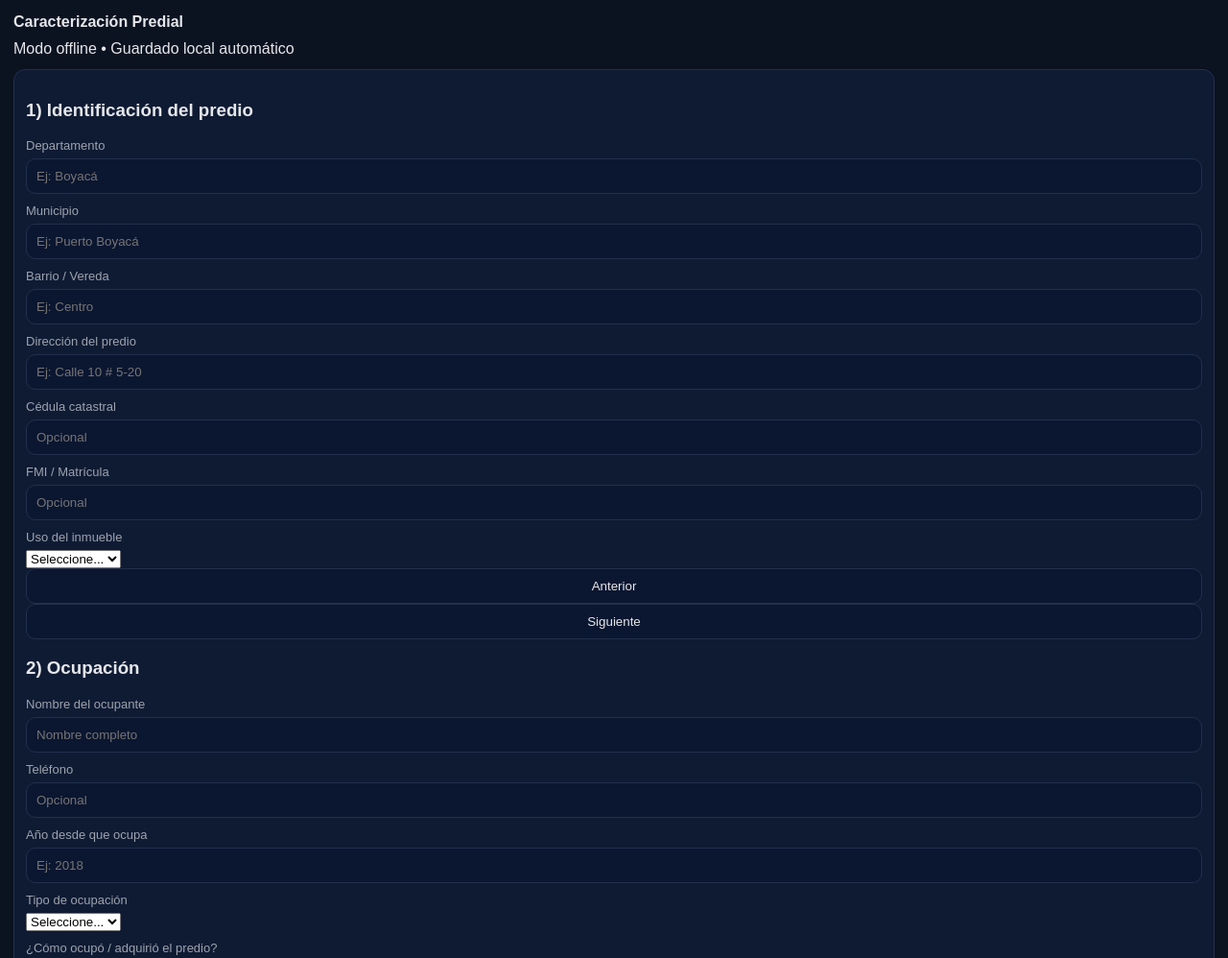
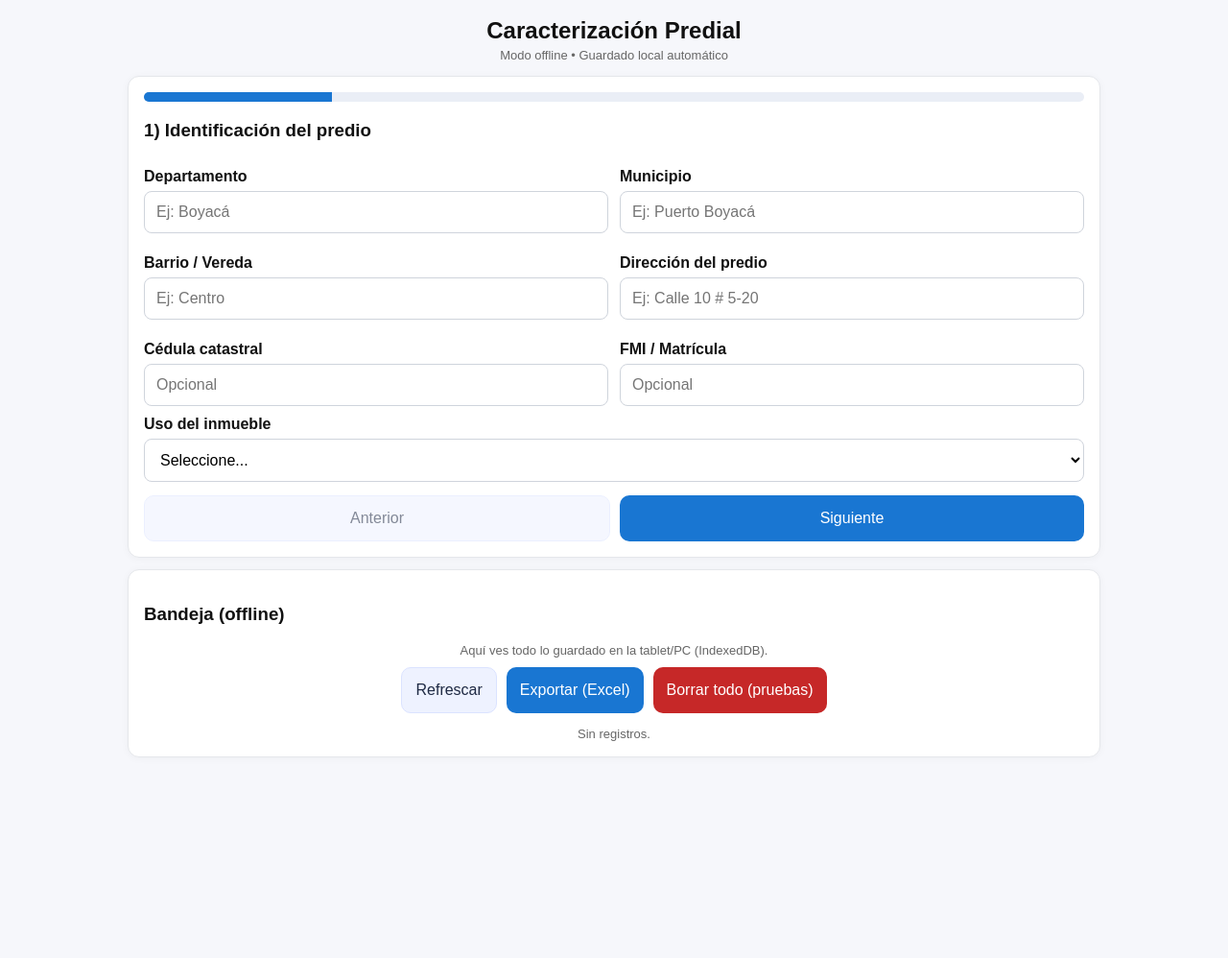
Before and after one commit to fmurillo70/titulacion-predial, a plain HTML site: page index.html in a window 1280 px wide. Shown: the top 998 px of the page at 96% size. After the commit the page ends 819 px from the top, so only its background shows below. Drawn offline with nearby package versions, Linux system fonts and the light colour scheme.

Commit message:
Add files via upload

```diff
--- a/app.js
+++ b/app.js
@@ -1,31 +1,12 @@
-// app.js (COMPLETO - Bandeja PRO FIX para GitHub Pages)
-// - No revienta si falta algún ID
-// - Espera DOM listo
-// - Maneja DB no lista aún
+// app.js (COMPLETO - Bandeja PRO)
 (() => {
   const $ = (id) => document.getElementById(id);
 
-  // Listener seguro: si el elemento no existe, no hace nada
-  function on(id, evt, fn) {
-    const el = $(id);
-    if (el) el.addEventListener(evt, fn);
-  }
-
-  // Esperar DB (window.DB) con reintentos cortos
-  async function waitForDB(maxMs = 4000) {
-    const t0 = Date.now();
-    while (!window.DB || typeof window.DB.all !== "function") {
-      if (Date.now() - t0 > maxMs) return false;
-      await new Promise((r) => setTimeout(r, 120));
-    }
-    return true;
-  }
-
-  document.addEventListener("DOMContentLoaded", () => {
   // ====== Steps ======
   const form = $("formEncuesta");
   const steps = Array.from(document.querySelectorAll(".step"));
   const progressBar = $("progressBar");
+
   const totalSteps = 5;
 
   function showStep(n) {
@@ -50,7 +31,10 @@
     ["btnNext4", 5],
     ["btnBack5", 4],
   ];
-    navWires.forEach(([id, to]) => on(id, "click", () => showStep(to)));
+  navWires.forEach(([id, to]) => {
+    const btn = $(id);
+    if (btn) btn.addEventListener("click", () => showStep(to));
+  });
 
   // ===== Mensajes =====
   const msgId = "msgEstadoGuardar";
@@ -89,6 +73,7 @@
   let fotoBlob = null;
   let fotoUrl = "";
 
+  const btnGPS = $("btnGPS");
   const gpsInfo = $("gpsInfo");
   const fotoInput = $("foto");
   const fotoPreview = $("fotoPreview");
@@ -120,7 +105,7 @@
     else marker.setLatLng([lat, lng]);
   }
 
-    on("btnGPS", "click", () => {
+  btnGPS?.addEventListener("click", () => {
     hideMsg();
     if (!navigator.geolocation) {
       if (gpsInfo) gpsInfo.textContent = "GPS: navegador no soporta geolocalización";
@@ -150,7 +135,7 @@
     );
   });
 
-    on("foto", "change", (e) => {
+  fotoInput?.addEventListener("change", (e) => {
     hideMsg();
     const file = e.target.files?.[0];
     if (!file) return;
@@ -167,18 +152,11 @@
   });
 
   // ====== Guardar ======
-    if (form) {
-      form.addEventListener("submit", async (e) => {
+  form?.addEventListener("submit", async (e) => {
     e.preventDefault();
     hideMsg();
 
     try {
-          const okDB = await waitForDB();
-          if (!okDB) {
-            setMsg("❌ No está listo el almacenamiento (DB). Revisa db.js.", "bad");
-            return;
-          }
-
       const direccion = $("direccion")?.value?.trim() || "";
       if (!direccion) {
         showStep(1);
@@ -223,7 +201,6 @@
         status: "PENDIENTE_SYNC",
         data,
         gps: gpsActual,
-            // Guardar Blob en IndexedDB funciona (structured clone)
         foto: fotoBlob
           ? { blob: fotoBlob, name: fotoBlob.name || "foto.jpg", type: fotoBlob.type || "image/jpeg", size: fotoBlob.size || 0 }
           : null,
@@ -253,7 +230,6 @@
       setMsg("❌ No guardó. Error: " + (err?.message || err), "bad");
     }
   });
-    }
 
   // ====== Bandeja PRO ======
   const btnRefrescar = $("btnRefrescar");
@@ -272,6 +248,12 @@
   let mapModal = null;
   let markerModal = null;
 
+  btnCerrarFoto?.addEventListener("click", closeFoto);
+  modalFoto?.addEventListener("click", (e) => { if (e.target === modalFoto) closeFoto(); });
+
+  btnCerrarMapa?.addEventListener("click", closeMapa);
+  modalMapa?.addEventListener("click", (e) => { if (e.target === modalMapa) closeMapa(); });
+
   function closeFoto() {
     if (!modalFoto) return;
     modalFoto.style.display = "none";
@@ -281,45 +263,26 @@
   function closeMapa() {
     if (!modalMapa) return;
     modalMapa.style.display = "none";
+    // Leaflet necesita invalidateSize al abrir, lo hacemos al abrir
   }
 
-    if (btnCerrarFoto) btnCerrarFoto.addEventListener("click", closeFoto);
-    if (modalFoto) modalFoto.addEventListener("click", (e) => { if (e.target === modalFoto) closeFoto(); });
+  btnRefrescar?.addEventListener("click", renderLista);
 
-    if (btnCerrarMapa) btnCerrarMapa.addEventListener("click", closeMapa);
-    if (modalMapa) modalMapa.addEventListener("click", (e) => { if (e.target === modalMapa) closeMapa(); });
-
-    if (btnRefrescar) btnRefrescar.addEventListener("click", renderLista);
-
-    if (btnBorrarTodo) btnBorrarTodo.addEventListener("click", async () => {
+  btnBorrarTodo?.addEventListener("click", async () => {
     const ok = confirm("¿Borrar todo lo guardado local? (solo pruebas)");
     if (!ok) return;
-
-      const okDB = await waitForDB();
-      if (!okDB) return setMsg("❌ DB no lista (db.js).", "bad");
-
     await window.DB.clear();
     await renderLista();
     setMsg("🗑️ Se borró todo lo local.", "ok");
   });
 
-    if (btnExportar) btnExportar.addEventListener("click", async () => {
-      const okDB = await waitForDB();
-      if (!okDB) return setMsg("❌ DB no lista (db.js).", "bad");
-
+  btnExportar?.addEventListener("click", async () => {
     const all = await window.DB.all();
     exportCSV(all);
   });
 
   async function renderLista() {
     if (!lista) return;
-
-      const okDB = await waitForDB();
-      if (!okDB) {
-        lista.innerHTML = `<div class="sub">DB no lista (revisa db.js).</div>`;
-        return;
-      }
-
     const all = await window.DB.all();
 
     if (!all.length) {
@@ -365,14 +328,12 @@
       `;
     }).join("");
 
-      // Delegación de eventos
+    // Delegación de eventos (1 solo listener)
     lista.onclick = async (e) => {
       const btn = e.target.closest("button[data-act]");
       if (!btn) return;
-
       const act = btn.getAttribute("data-act");
       const id = btn.getAttribute("data-id");
-
       const all2 = await window.DB.all();
       const item = all2.find((r) => r.id === id);
       if (!item) return;
@@ -406,25 +367,13 @@
     imgModalFoto.src = url;
     modalFoto.style.display = "block";
 
-      // liberar URL al cerrar
-      const closeAndFree = () => {
+    // cuando cierre, liberamos url
+    const prevClose = btnCerrarFoto?.onclick;
+    btnCerrarFoto.onclick = () => {
       URL.revokeObjectURL(url);
+      btnCerrarFoto.onclick = prevClose || null;
       closeFoto();
     };
-
-      if (btnCerrarFoto) {
-        // un solo uso
-        const handler = () => {
-          btnCerrarFoto.removeEventListener("click", handler);
-          closeAndFree();
-        };
-        btnCerrarFoto.addEventListener("click", handler);
-      } else {
-        // si no hay botón, al menos libera con click fuera
-        setTimeout(() => {
-          if (modalFoto) modalFoto.onclick = (e) => { if (e.target === modalFoto) closeAndFree(); };
-        }, 0);
-      }
   }
 
   function openMapa(item) {
@@ -504,7 +453,7 @@
   }
 
   function escapeHtml(s) {
-      return String(s ?? "")
+    return String(s)
       .replaceAll("&", "&amp;")
       .replaceAll("<", "&lt;")
       .replaceAll(">", "&gt;")
@@ -515,5 +464,4 @@
   // Init
   showStep(1);
   renderLista();
-  });
 })();
--- a/db.js
+++ b/db.js
@@ -1,55 +1,60 @@
-// db.js (COMPLETO) - crea window.DB con add/all/clear para IndexedDB
+// db.js (COMPLETO)
 (() => {
-  const DB_NAME = "caracterizacion_predial_db";
+  const DB_NAME = "caracterizacion_predial";
+  const DB_VERSION = 1;
   const STORE = "encuestas";
-  const VERSION = 1;
 
-  let db = null;
-
-  const req = indexedDB.open(DB_NAME, VERSION);
+  function openDB() {
+    return new Promise((resolve, reject) => {
+      const req = indexedDB.open(DB_NAME, DB_VERSION);
 
       req.onupgradeneeded = (e) => {
-    const d = e.target.result;
-    if (!d.objectStoreNames.contains(STORE)) {
-      d.createObjectStore(STORE, { keyPath: "id" });
+        const db = e.target.result;
+        if (!db.objectStoreNames.contains(STORE)) {
+          const store = db.createObjectStore(STORE, { keyPath: "id" });
+          store.createIndex("createdAt", "createdAt");
+          store.createIndex("status", "status");
         }
       };
 
-  req.onsuccess = (e) => {
-    db = e.target.result;
+      req.onsuccess = () => resolve(req.result);
+      req.onerror = () => reject(req.error);
+    });
+  }
 
-    window.DB = {
-      add(item) {
+  async function add(item) {
+    const db = await openDB();
     return new Promise((resolve, reject) => {
       const tx = db.transaction(STORE, "readwrite");
       tx.objectStore(STORE).put(item);
       tx.oncomplete = () => resolve(true);
       tx.onerror = () => reject(tx.error);
     });
-      },
+  }
 
-      all() {
+  async function all() {
+    const db = await openDB();
     return new Promise((resolve, reject) => {
       const tx = db.transaction(STORE, "readonly");
-          const r = tx.objectStore(STORE).getAll();
-          r.onsuccess = () => resolve(r.result || []);
-          r.onerror = () => reject(r.error);
+      const req = tx.objectStore(STORE).getAll();
+      req.onsuccess = () => {
+        const arr = req.result || [];
+        arr.sort((a, b) => (b.createdAt || 0) - (a.createdAt || 0));
+        resolve(arr);
+      };
+      req.onerror = () => reject(req.error);
     });
-      },
+  }
 
-      clear() {
+  async function clear() {
+    const db = await openDB();
     return new Promise((resolve, reject) => {
       const tx = db.transaction(STORE, "readwrite");
-          const r = tx.objectStore(STORE).clear();
-          r.onsuccess = () => resolve(true);
-          r.onerror = () => reject(r.error);
+      tx.objectStore(STORE).clear();
+      tx.oncomplete = () => resolve(true);
+      tx.onerror = () => reject(tx.error);
     });
   }
-    };
-  };
 
-  req.onerror = () => {
-    console.error("Error abriendo IndexedDB:", req.error);
-    alert("No se pudo abrir el almacenamiento offline (IndexedDB).");
-  };
+  window.DB = { add, all, clear };
 })();
--- a/index.html
+++ b/index.html
@@ -3,6 +3,7 @@
 <head>
   <meta charset="UTF-8">
   <meta name="viewport" content="width=device-width, initial-scale=1">
+
   <title>Caracterización Predial</title>
 
   <!-- PWA -->
@@ -11,9 +12,8 @@
 
   <link rel="stylesheet" href="styles.css">
 
-  <!-- MAPA (Leaflet) ✅ CDN (NO node_modules) -->
-  <link rel="stylesheet" href="https://unpkg.com/leaflet@1.9.4/dist/leaflet.css" />
-  <script src="https://unpkg.com/leaflet@1.9.4/dist/leaflet.js"></script>
+  <!-- MAPA (Leaflet) -->
+  <link rel="stylesheet" href="./node_modules/leaflet/dist/leaflet.css">
 </head>
 
 <body>
@@ -258,15 +258,10 @@
     </div>
   </div>
 
-  <!-- ✅ DB y APP (esto se queda igual) -->
+  <!-- Leaflet JS -->
+  <script src="./node_modules/leaflet/dist/leaflet.js"></script>
+
   <script src="db.js"></script>
   <script src="app.js"></script>
-
-  <!-- ✅ Service Worker (si existe en tu repo) -->
-  <script>
-    if ("serviceWorker" in navigator) {
-      navigator.serviceWorker.register("./service-worker.js");
-    }
-  </script>
 </body>
 </html>
--- a/styles.css
+++ b/styles.css
@@ -1,121 +1,175 @@
 :root{
-  --bg:#0b1220;
-  --card:#0f1b33;
-  --text:#e5e7eb;
-  --muted:#9ca3af;
-  --line:#22304d;
-  --primary:#2563eb;
-  --danger:#dc2626;
+  --primary:#1976d2;
+  --danger:#c62828;
+  --success:#2e7d32;
+  --bg:#f6f7fb;
+  --card:#ffffff;
+  --text:#111;
+  --muted:#666;
+  --border:#e5e7eb;
 }
 
-*{ box-sizing:border-box; }
-
 body{
-  margin:0;
-  font-family: Arial, Helvetica, sans-serif;
+  font-family: Arial, sans-serif;
   background: var(--bg);
-  color: var(--text);
-  padding: 14px;
-}
-
-.top{
-  margin-bottom: 12px;
-}
-
-h1{ margin: 6px 0 2px; font-size: 20px; }
-h2{ margin: 0 0 10px; font-size: 16px; }
-
-.muted{ color: var(--muted); margin: 6px 0 0; font-size: 13px; }
-
-.card{
-  background: var(--card);
-  border: 1px solid var(--line);
-  border-radius: 12px;
-  padding: 12px;
-  margin: 12px 0;
-}
-
-label{ display:block; margin: 10px 0 6px; font-size: 13px; color: var(--muted); }
-
-input, button{
-  width:100%;
-  padding:10px;
-  border-radius:10px;
-  border:1px solid var(--line);
-  background:#0b1630;
+  margin: 0;
+  padding: 18px;
   color: var(--text);
 }
 
-button{
-  cursor:pointer;
+.topbar{
+  max-width: 980px;
+  margin: 0 auto 14px;
+}
+.topbar h2{
+  margin: 0 0 4px;
+  text-align: center;
+}
+.sub{
+  text-align: center;
+  color: var(--muted);
+  font-size: 13px;
 }
 
-button.primary{
-  background: var(--primary);
-  border-color: #1d4ed8;
+.card{
+  max-width: 980px;
+  margin: 12px auto;
+  background: var(--card);
+  border: 1px solid var(--border);
+  border-radius: 12px;
+  padding: 16px;
+  box-shadow: 0 1px 8px rgba(0,0,0,.04);
 }
 
-button.danger{
-  background: var(--danger);
-  border-color: #b91c1c;
+label{
+  display:block;
+  margin: 10px 0 6px;
+  font-weight: bold;
 }
 
-.row{
-  display:flex;
-  gap:10px;
-  margin-top: 10px;
+input, select, textarea{
+  width: 100%;
+  padding: 12px;
+  font-size: 16px;
+  border: 1px solid #cfd4dc;
+  border-radius: 8px;
+  box-sizing: border-box;
+  background: white;
 }
 
-.row > *{ flex:1; }
+textarea{ resize: vertical; }
 
-.row.space{
-  align-items:center;
-  justify-content:space-between;
+.grid2{
+  display: grid;
+  grid-template-columns: 1fr 1fr;
+  gap: 12px;
 }
 
-.list{
-  display:flex;
-  flex-direction:column;
-  gap:10px;
+@media (max-width: 820px){
+  .grid2{ grid-template-columns: 1fr; }
 }
 
-.item{
-  border:1px solid var(--line);
-  border-radius: 12px;
-  padding: 10px;
-  background: #0b1630;
+.progress{
+  width: 100%;
+  height: 10px;
+  background: #eaeef6;
+  border-radius: 20px;
+  overflow: hidden;
+  margin-bottom: 14px;
+}
+.progress-bar{
+  height: 100%;
+  background: var(--primary);
+  transition: width .2s ease;
 }
 
-.item .title{
+.step{ display:none; }
+.step.active{ display:block; }
+
+.nav{
   display:flex;
-  justify-content:space-between;
-  gap:10px;
-  align-items:center;
+  gap: 10px;
+  margin-top: 14px;
+}
+.nav .btn{
+  flex: 1;
 }
 
-.item b{ font-size: 14px; }
-.item small{ color: var(--muted); }
+.btn{
+  padding: 14px;
+  border: none;
+  border-radius: 10px;
+  background: var(--primary);
+  color: white;
+  font-size: 16px;
+  cursor: pointer;
+}
+.btn:hover{ opacity: .95; }
+.btn:disabled{ opacity: .55; cursor: not-allowed; }
 
-.item .btns{
+.btn.ghost{
+  background: #eef2ff;
+  color: #1f2a44;
+  border: 1px solid #dbe3ff;
+}
+.btn.danger{ background: var(--danger); }
+.btn.success{ background: var(--success); }
+
+.checkgrid{
+  display:grid;
+  grid-template-columns: 1fr 1fr;
+  gap: 10px;
+  margin-top: 8px;
+}
+@media (max-width: 820px){
+  .checkgrid{ grid-template-columns: 1fr; }
+}
+.check{
   display:flex;
-  gap:8px;
-  margin-top: 10px;
+  gap: 10px;
+  align-items:center;
+  border: 1px solid var(--border);
+  border-radius: 10px;
+  padding: 10px;
 }
 
-.item .btns button{
-  padding:8px;
+.note{
+  margin-top: 12px;
+  padding: 12px;
+  border-radius: 10px;
+  border: 1px dashed #cbd5e1;
+  color: #1f2a44;
+  background: #f8fafc;
 }
 
-.photo{
-  margin-top: 10px;
-  width: 100%;
-  border-radius: 12px;
-  border: 1px solid var(--line);
+.toolbar{
+  display:flex;
+  gap: 10px;
+  justify-content: center;
+  margin: 10px 0 14px;
 }
 
-#map{
-  height: 320px;
+#lista > .item{
+  border: 1px solid var(--border);
+  padding: 12px;
+  margin-bottom: 10px;
   border-radius: 12px;
-  border: 1px solid var(--line);
-  overflow:hidden;
 }
+.item .row{
+  display:flex;
+  justify-content: space-between;
+  gap: 10px;
+  flex-wrap: wrap;
+}
+.badge{
+  display:inline-block;
+  padding: 4px 10px;
+  border-radius: 999px;
+  font-size: 12px;
+  background: #eef2ff;
+  border: 1px solid #dbe3ff;
+  color: #1f2a44;
+}
+.badge.pending{ background:#fff7ed; border-color:#fed7aa; color:#7c2d12; }
+.badge.sent{ background:#ecfdf5; border-color:#a7f3d0; color:#065f46; }
+.badge.error{ background:#fef2f2; border-color:#fecaca; color:#7f1d1d; }
```
Also changed, not shown: service-worker.js (+6 -17 lines), manifest.json. Lines whose indentation alone changed are shown as unchanged.
